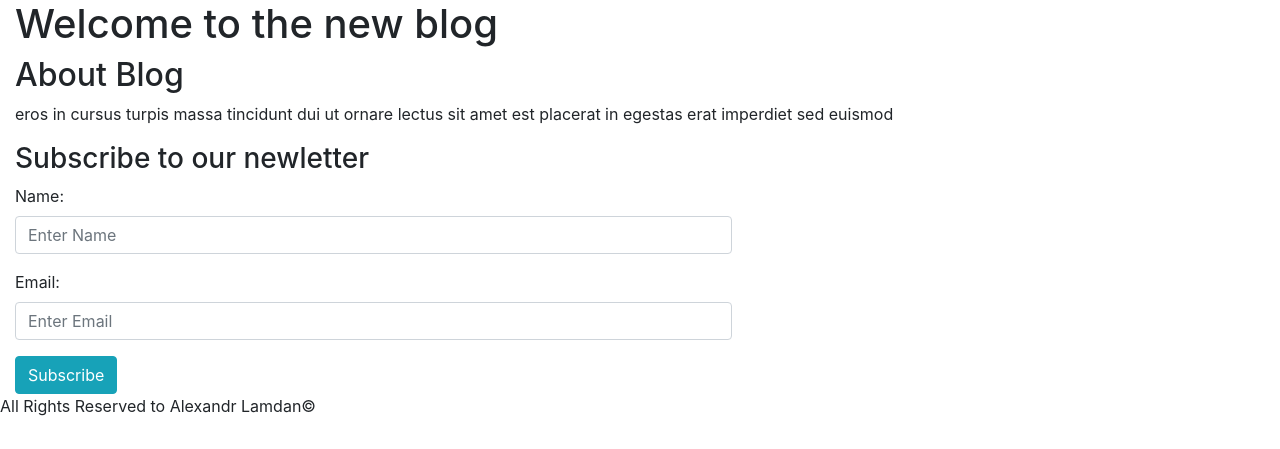
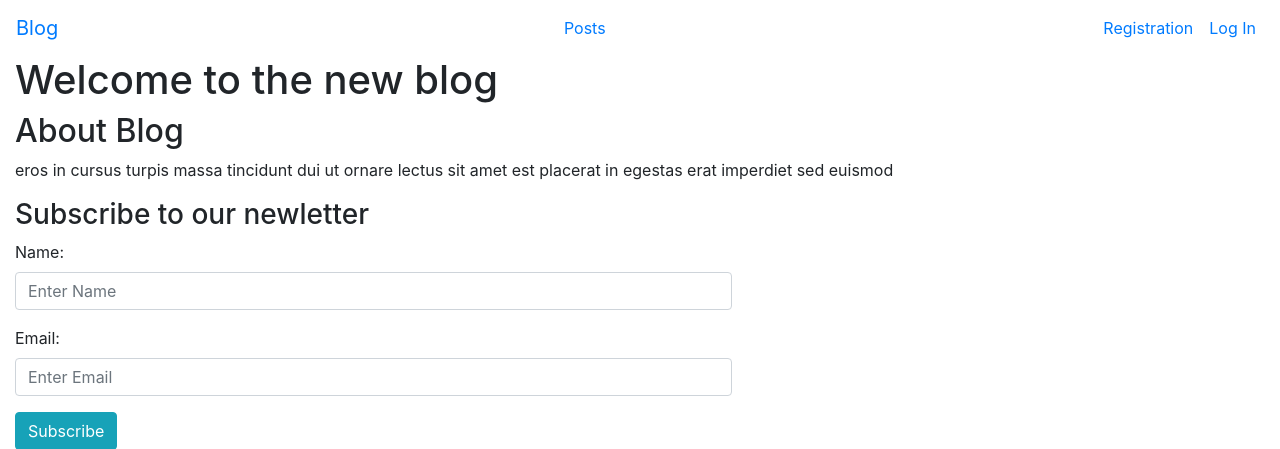
Before and after one commit to kolyaio/blog-v2-oop, a Symfony app: template templates/home/index.html.twig in a window 1280 px wide. Shown: the top 449 px of the page. Run offline with Twig, Linux system fonts and the light colour scheme; the template is opened without the code that fills it, so the values that code supplies are empty; some libraries are stand-ins or nearby versions.

Commit message:
Adding the navbar

```diff
--- a/templates/helpers/heading.html.twig
+++ b/templates/helpers/heading.html.twig
@@ -6,3 +6,24 @@
     <link href="{{asset('css/style.css')}}" rel="stylesheet">
   </head>
 <body>
+<nav class="navbar navbar-expand-md the-navigation">
+  <a class="navbar-brand" href="index.php">Blog</a>
+  <button class="navbar-toggler" type="button" data-toggle="collapse" data-target="#navbarCollapse" aria-controls="navbarCollapse" aria-expanded="false" aria-label="Toggle navigation">
+    <span class="navbar-toggler-icon"></span>
+  </button>
+  <div class="collapse navbar-collapse" id="navbarCollapse">
+    <ul class="navbar-nav mx-auto">
+      <li class="nav-item">
+        <a class="nav-link" href="blog.php">Posts</a>
+      </li>
+    </ul>
+    <ul class="navbar-nav float-left">
+      <li class="nav-item">
+        <a class="nav-link" href="registration.php">Registration</a>
+      </li>
+      <li class="nav-item">
+        <a class="nav-link" href="login.php">Log In</a>
+      </li>
+    </ul>
+  </div>
+</nav>
```
